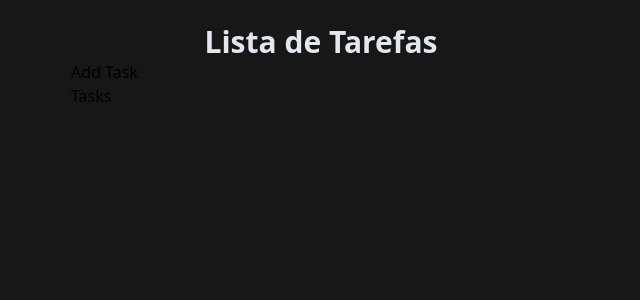
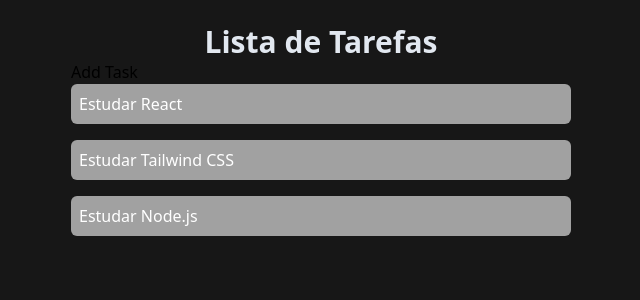
Before and after one commit to gabrielrech06/lista-tarefas, a React (Vite) app: page / in a window 1280 px wide. Shown: the top 300 px of the page, without its empty margins (319-959 px from the left). Built offline with nearby package versions, Linux system fonts and the light colour scheme.

Commit message:
Adicionando a renderização de listas

```diff
--- a/eslint.config.js
+++ b/eslint.config.js
@@ -33,6 +33,7 @@
         'warn',
         { allowConstantExport: true },
       ],
+      'react/prop-types': 'off',
     },
   },
 ]
--- a/src/App.jsx
+++ b/src/App.jsx
@@ -1,15 +1,38 @@
 import Tasks from "./components/Tasks";
 import AddTask from "./components/AddTask";
+import { useState } from "react";
 
 const App = () => {
   // State (Estado) - é uma variável que pode ser alterada e que, quando alterada, faz com que o componente seja renderizado novamente.
+  const [tasks, setTasks] = useState([
+    {
+      id: 1,
+      title: "Estudar React",
+      description: "Estudar React para poder criar aplicações web",
+      isCompleted: false,
+    },
+    {
+      id: 2,
+      title: "Estudar Tailwind CSS",
+      description: "Estudar Tailwind CSS para poder estilizar as aplicações",
+      isCompleted: false,
+    },
+    {
+      id: 3,
+      title: "Estudar Node.js",
+      description: "Estudar Node.js para poder criar aplicações back-end",
+      isCompleted: false,
+    },
+  ]);
 
   return (
     <div className="w-screen h-screen bg-neutral-900 flex justify-center p-6">
       <div className="w-[500px]">
-        <h1 className="text-3xl text-slate-200 font-bold text-center">Lista de Tarefas</h1>
+        <h1 className="text-3xl text-slate-200 font-bold text-center">
+          Lista de Tarefas
+        </h1>
         <AddTask />
-        <Tasks />
+        <Tasks tasks={tasks}/>
       </div>
     </div>
   );
--- a/src/components/Tasks.jsx
+++ b/src/components/Tasks.jsx
@@ -1,11 +1,11 @@
+const Tasks = (props) => {
+  return (
+    <ul className="space-y-4">
+      {props.tasks.map((task) => (
+        <li key={task.id} className="bg-neutral-400 text-white p-2 rounded-md"> {task.title}</li>
+      ))}
+    </ul>
+  );
+};
 
-
-const Tasks = () => {
-  return (
-    <div>
-        <h1>Tasks</h1>
-    </div>
-  )
-}
-
-export default Tasks
+export default Tasks;
```
